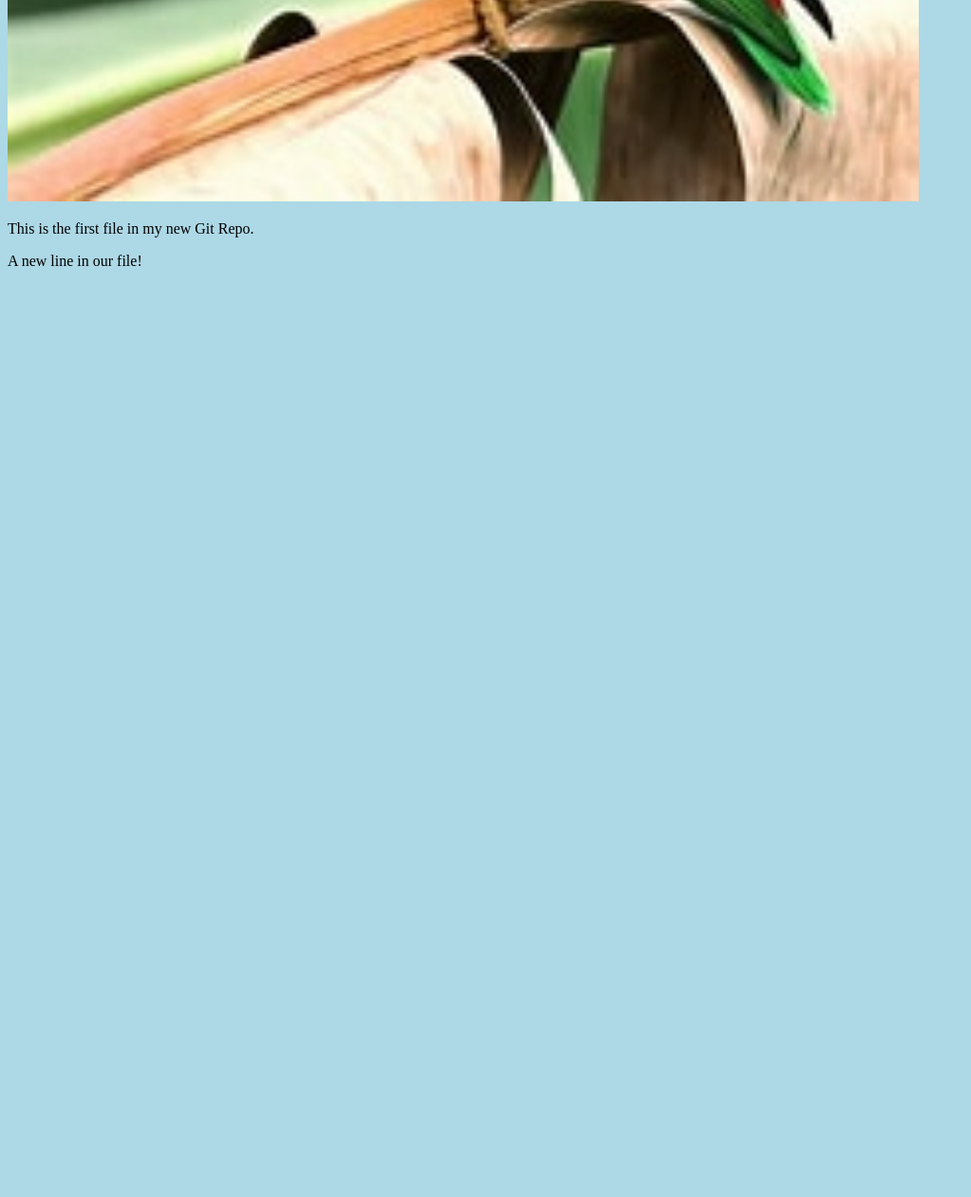
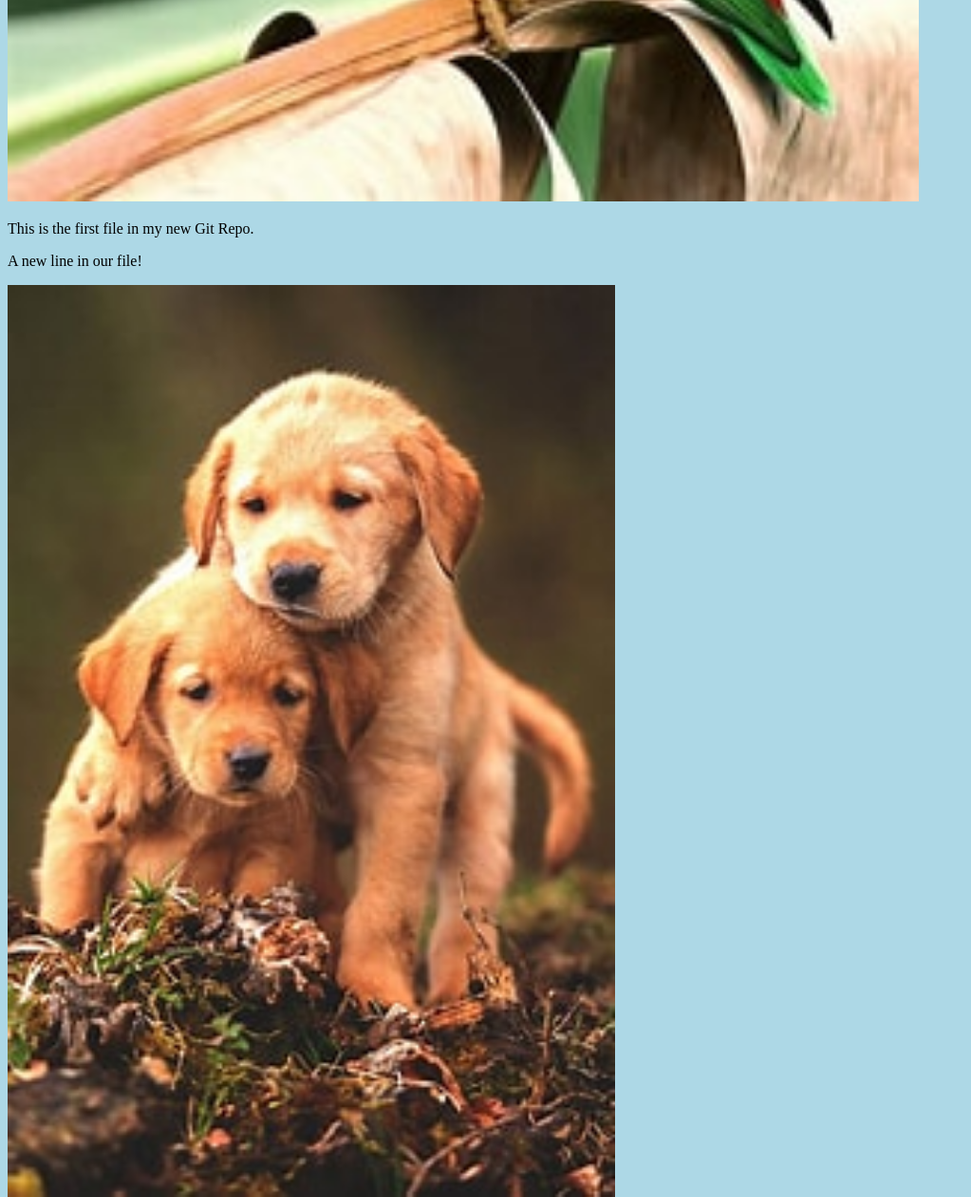
Before and after one commit to sneha67890/hello-world, a plain HTML site: page index.html in a window 1280 px wide. Shown: the part 990-2250 px from the top of the page at 95% size, without its empty margins (0-1023 px from the left). Before the commit the page ends 1290 px from the top, so only its background shows below. Drawn offline with Linux system fonts and the light colour scheme.

Commit message:
added new images

```diff
--- a/index.html
+++ b/index.html
@@ -7,10 +7,10 @@
 <body>
 
 <h1>Hello world!</h1>
-<div><img src="parrot.jpg" alt="Hello World from Space"
-style="width:100%;max-width:960px"></div>
-<p>This is the first file  in  my new Git Repo.</p>
+<div><img src="parrot.jpg" alt="Hello World from Space" style="width:100%;max-width:960px"></div>
+<p>This is the first file in my new Git Repo.</p>
 <p>A new line in our file!</p>
+<div><img src="dog.jpg" alt="Hello Git" style="width:100%;max-width:640px"></div>
 
 </body>
 </html>
```
Also changed, not shown: dog.jpg (added).
